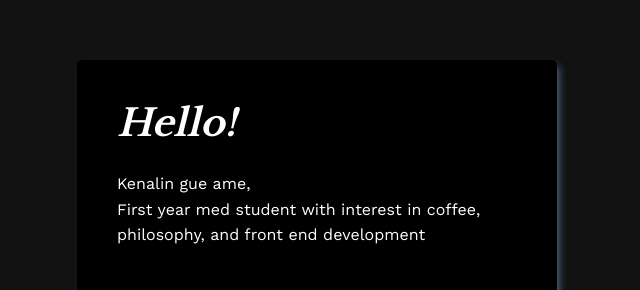
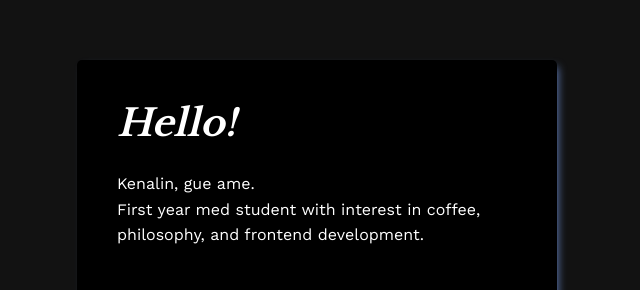
Before and after one commit to an-apple0-0/an-apple0-0.github.io, a plain HTML site: page index.html in a window 1280 px wide. Shown: the part 183-473 px from the top of the page, 323-963 px from the left. Drawn offline with nearby package versions, Linux system fonts and the light colour scheme.

Commit message:
Update index.html

```diff
--- a/index.html
+++ b/index.html
@@ -16,8 +16,8 @@
 
                 <div class="step step-1 active">
                     <h1>Hello!</h1><br>
-                    <p>Kenalin gue ame, <br>
-                     First year med student with interest in coffee, philosophy, and front end development
+                    <p>Kenalin, gue ame. <br>
+                     First year med student with interest in coffee, philosophy, and frontend development.
                     </p><br>
                   <button type="button" class="next-btn">Next</button>
                 </div>
```
